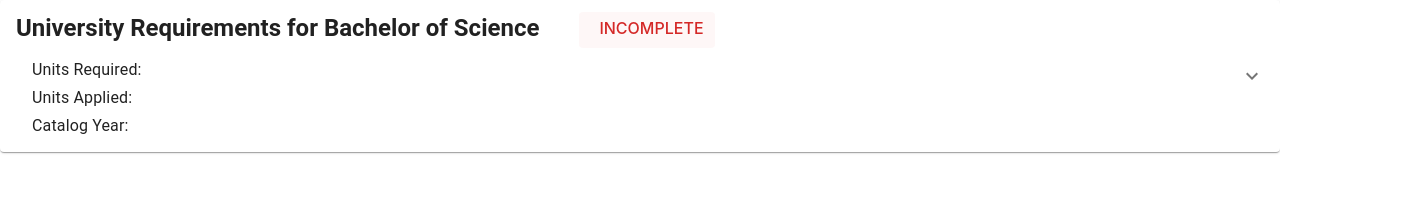
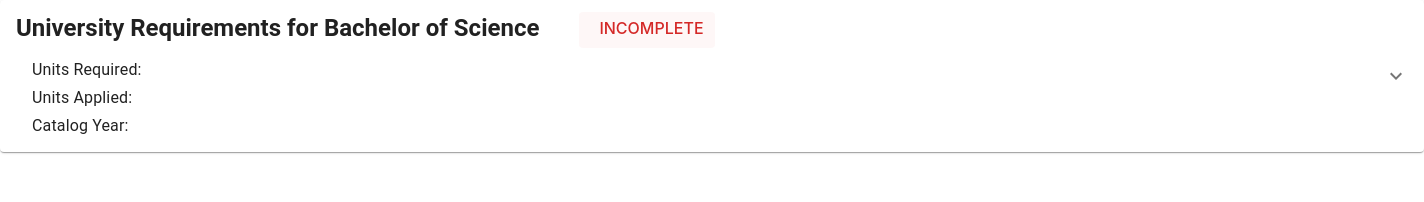
Before and after one commit to tomli380576/ecs164-final, a React (Vite) app: page / in a window 1280 px wide. Shown: the top 202 px of the page, 1424 px wide, since content can reach past the window. Built offline with nearby package versions, Linux system fonts and the light colour scheme.

Commit message:
encapsulated whole accordion to limit width Fixes Requirement Accordion #5

```diff
--- a/src/Requirement.tsx
+++ b/src/Requirement.tsx
@@ -22,8 +22,15 @@ const Div = styled('div')({
   // position: "absolute"
 });
 
+const Whole = styled('div')({
+  border: 0,
+  borderRadius: 5,
+  width: '1424px',
+})
+
 export const Requirement = () => {
   return (
+    <Whole>
     <div>
       <Accordion>
         <AccordionSummary
@@ -75,5 +82,6 @@ export const Requirement = () => {
         </AccordionDetails>
       </Accordion>
     </div>
+    </Whole>
   );
 }
```
